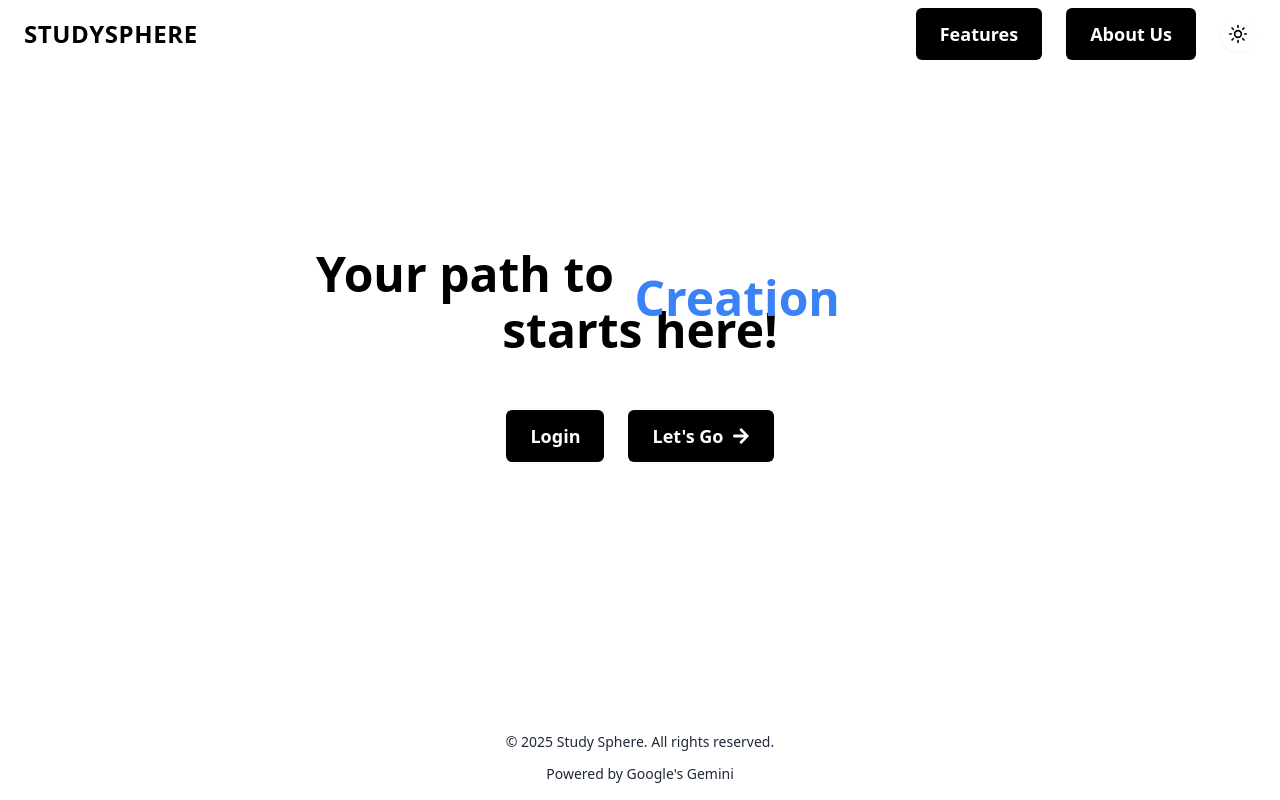
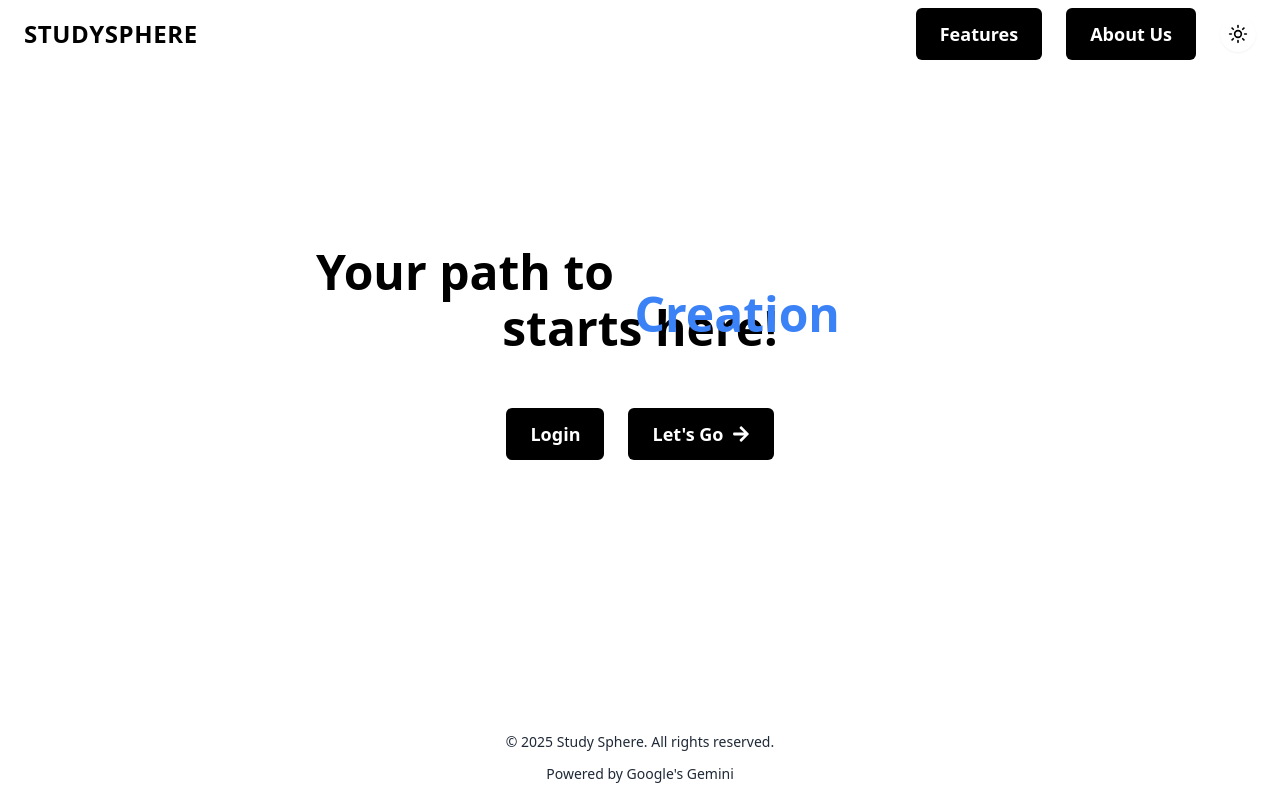
Before and after one commit to SushilJadhav04/StudySphere, a React (Vite) app in the folder frontend/: page / in a window 1280 px wide. Built offline with nearby package versions, Linux system fonts and the light colour scheme.

Commit message:
Update Home.jsx

```diff
--- a/frontend/src/pages/Home.jsx
+++ b/frontend/src/pages/Home.jsx
@@ -24,7 +24,7 @@ const Home = () => {
         <div className="relative z-10 text-center">
           {/* Main Heading */}
           <h1 className="text-3xl sm:text-4xl md:text-5xl font-bold text-center">
-            <span className="whitespace-nowrap text align-middle inline-flex flex-wrap justify-center items-center gap-2">
+            <span className="inline-flex flex-wrap justify-center items-baseline gap-2">
               Your path to&nbsp;
               <FlipWords
                 words={[
```
